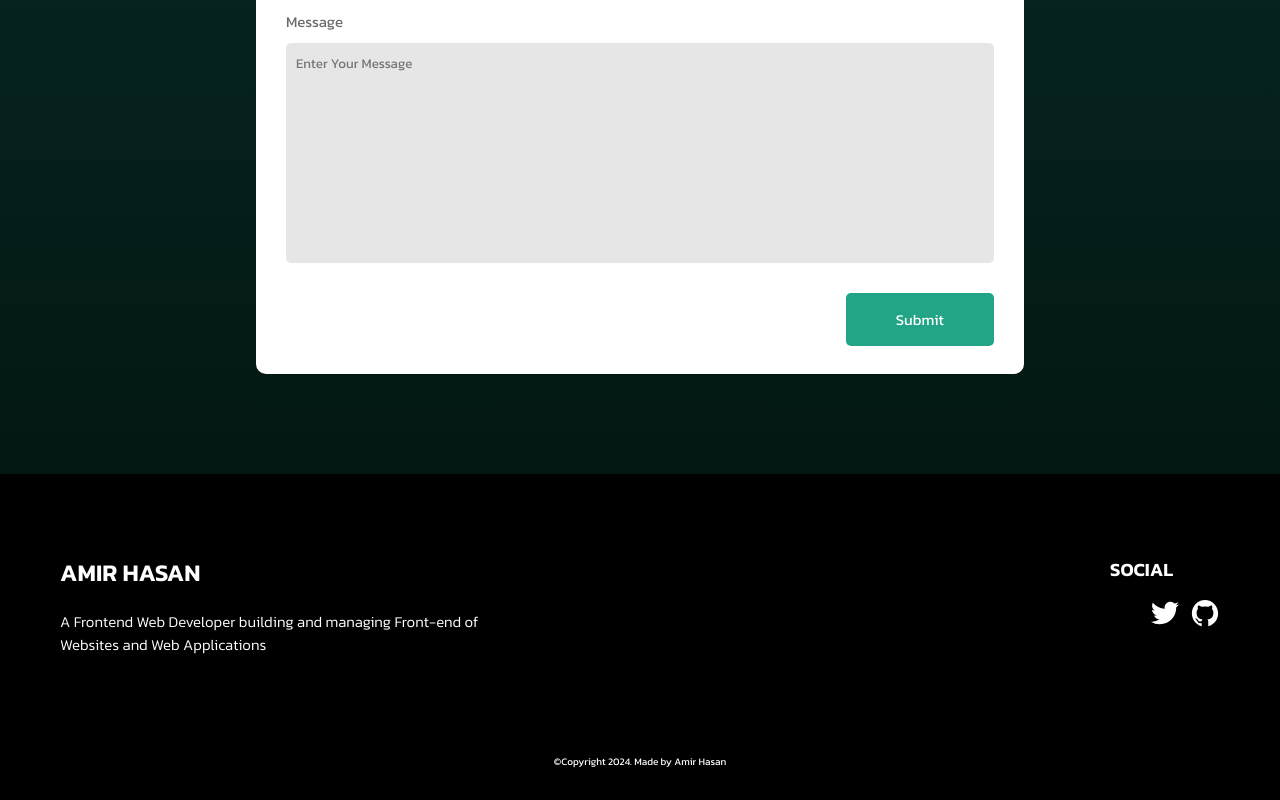
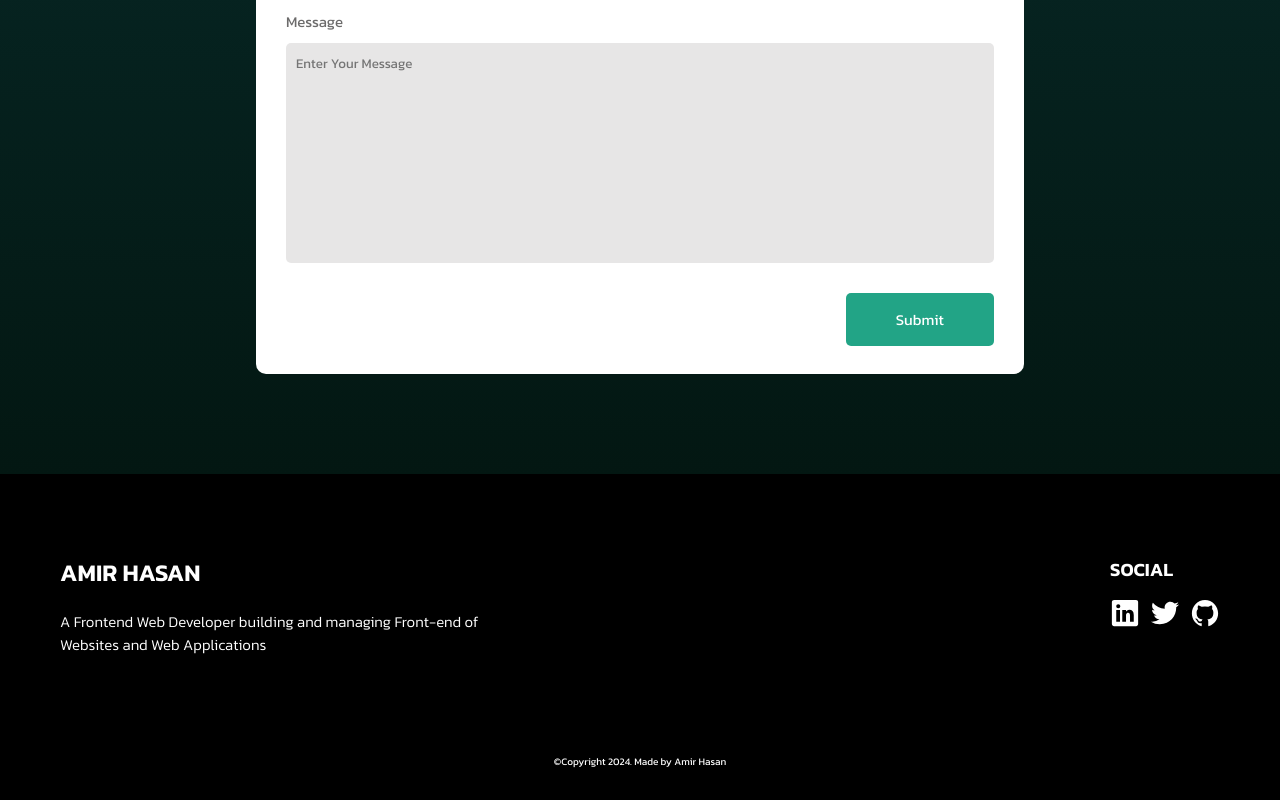
Before and after one commit to mohdamirhasan/MyPortfolio, a website: page index.html in a window 1280 px wide. Shown: the part 4055-4855 px from the top of the page. Drawn offline with Linux system fonts and the light colour scheme; the site is published under a folder, as on GitHub Pages, so addresses that start at the root find nothing.

Commit message:
Update index.html

```diff
--- a/index.html
+++ b/index.html
@@ -178,7 +178,7 @@
                 <h3 class="kanit-semibold">SOCIAL</h3>
                 <div class="social-footer">
                     <div class="social-footer-icons">
-                        <div><a href="https://www.linkedin.com/in/amir-hasan-web-developer/" target="_blank"><img src="/assets/linkedin-dark.svg" alt=""></a></div>
+                        <div><a href="https://www.linkedin.com/in/amir-hasan-web-developer/" target="_blank"><img src="assets/linkedin-dark.svg" alt=""></a></div>
                         <div><a href=""><img src="assets/twitter-dark.svg" alt=""></a></div>
                         <div><a href="https://github.com/mohdamirhasan"><img src="assets/github-dark.svg" alt=""></a></div>
                     </div>
```
